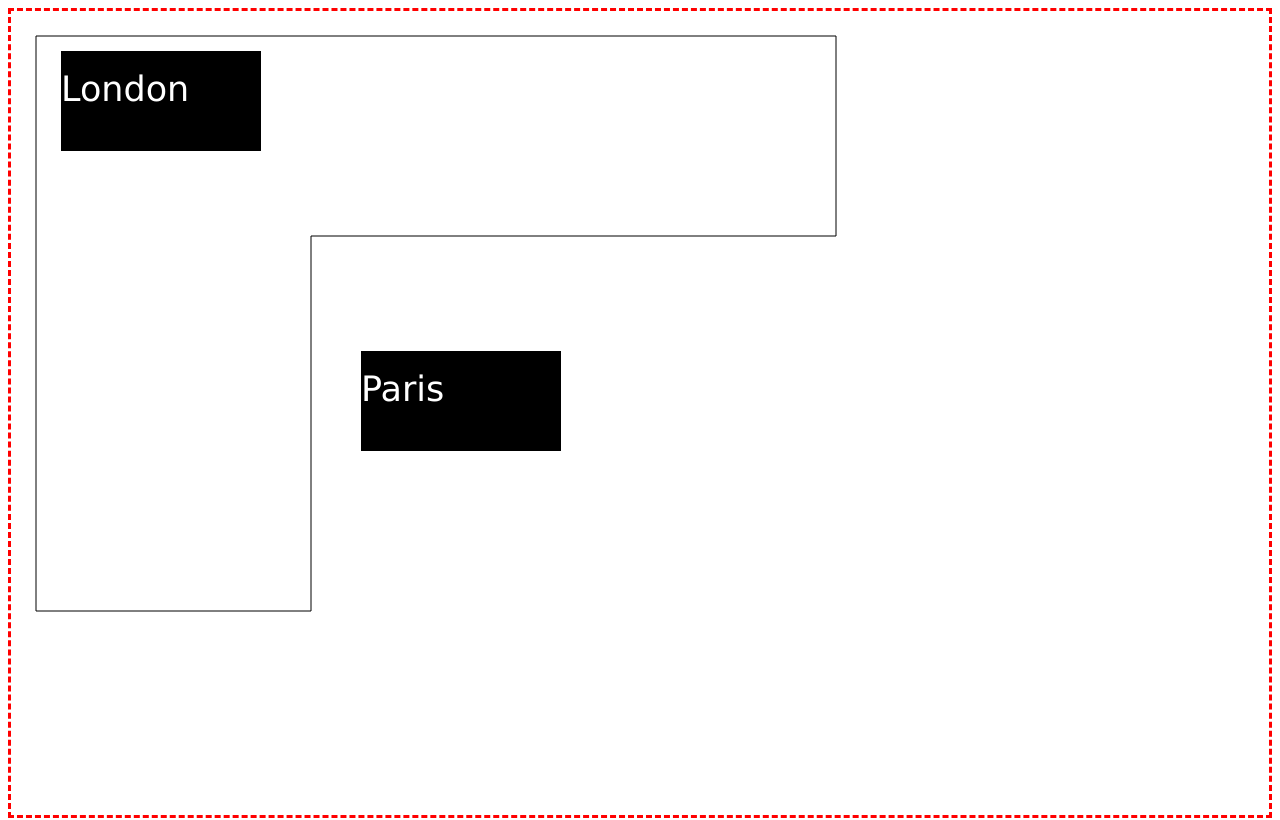
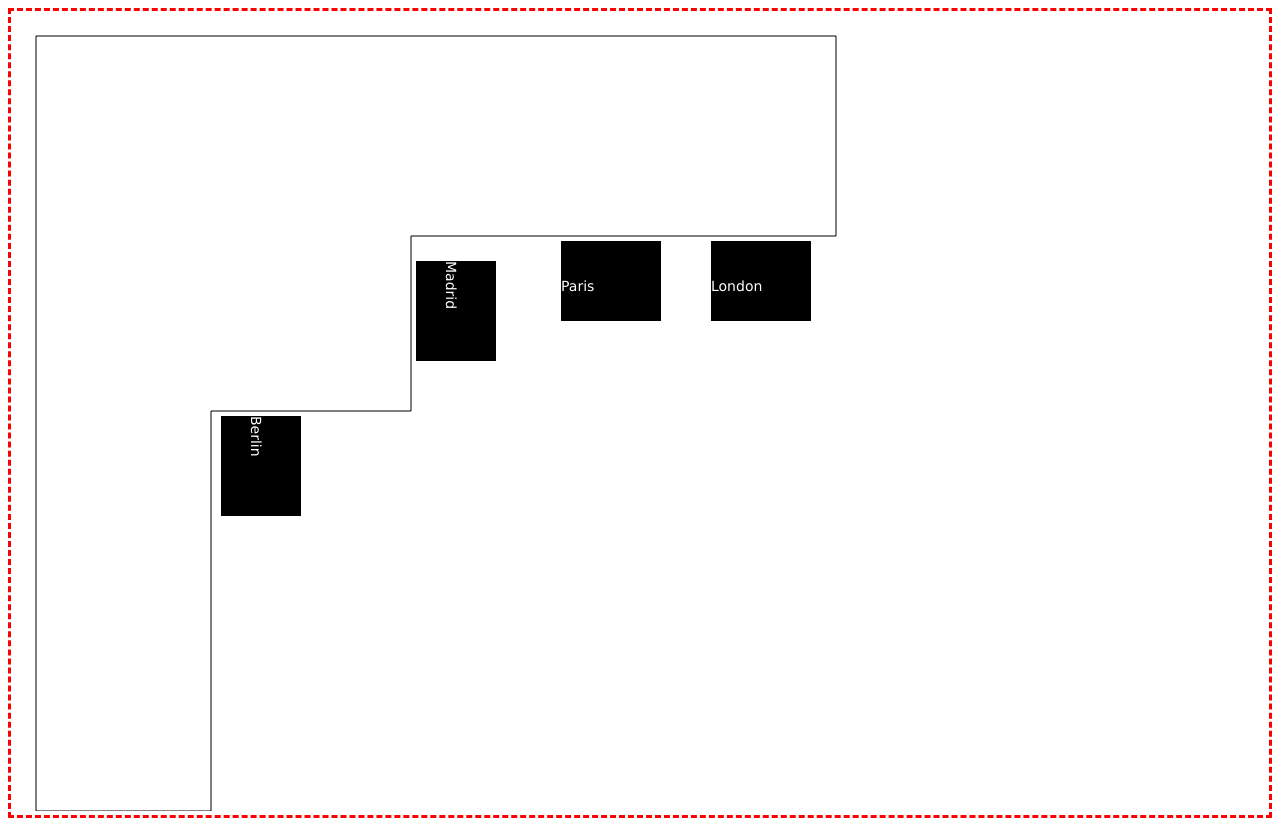
Before and after one commit to Muzietto/webpack-tests, a website built with webpack: page reload-that-svg/src/index.html in a window 1280 px wide. Shown: the top 820 px of the page. Built offline with nearby package versions, Linux system fonts and the light colour scheme.

Commit message:
all cities and rooms

```diff
--- a/reload-that-svg/src/index.html
+++ b/reload-that-svg/src/index.html
@@ -16,22 +16,30 @@
 
       <defs>
         <g id="room_group" data-name="Room Group">
-          <rect x="0" y="0" width="200" height="100"></rect>
+          <rect x="0" y="0" width="100" height="80"></rect>
         </g>
       </defs>
 
       <g id="office" fill="none">
-        <path stroke="black" d="m25 25 l800 0 l0 200 H300 V600 H25 Z" />
+        <path stroke="black" d="m25 25 l800 0 l0 200 H400 V400 H200 V800 H25 Z" />
       </g>
       <!-- Symbol Usage (http://frontendbabel.info/articles/svg-grouping-and-reusing-elements/) -->
       <!-- also https://stackoverflow.com/questions/1422238/svg-about-using-defs-and-use-with-variable-text-values -->
-      <g id="london" transform="translate(50 40)">
+      <g id="london" transform="translate(700 230)">
         <use xlink:href="#room_group" />
-        <text x="0" y="50" font-family="Verdana" font-size="35" fill="white">London</text>
+        <text x="0" y="50" font-family="Verdana" font-size="14" fill="white">London</text>
       </g>
-      <g id="paris" transform="translate(350 340)">
+      <g id="paris" transform="translate(550 230)">
         <use xlink:href="#room_group" />
-        <text x="0" y="50" font-family="Verdana" font-size="35" fill="white">Paris</text>
+        <text x="0" y="50" font-family="Verdana" font-size="14" fill="white">Paris</text>
+      </g>
+      <g id="madrid" transform="translate(485 250) rotate(90)">
+        <use xlink:href="#room_group" />
+        <text x="0" y="50" font-family="Verdana" font-size="14" fill="white">Madrid</text>
+      </g>
+      <g id="berlin" transform="translate(290 405) rotate(90)">
+        <use xlink:href="#room_group" />
+        <text x="0" y="50" font-family="Verdana" font-size="14" fill="white">Berlin</text>
       </g>
 
     </svg>
```
